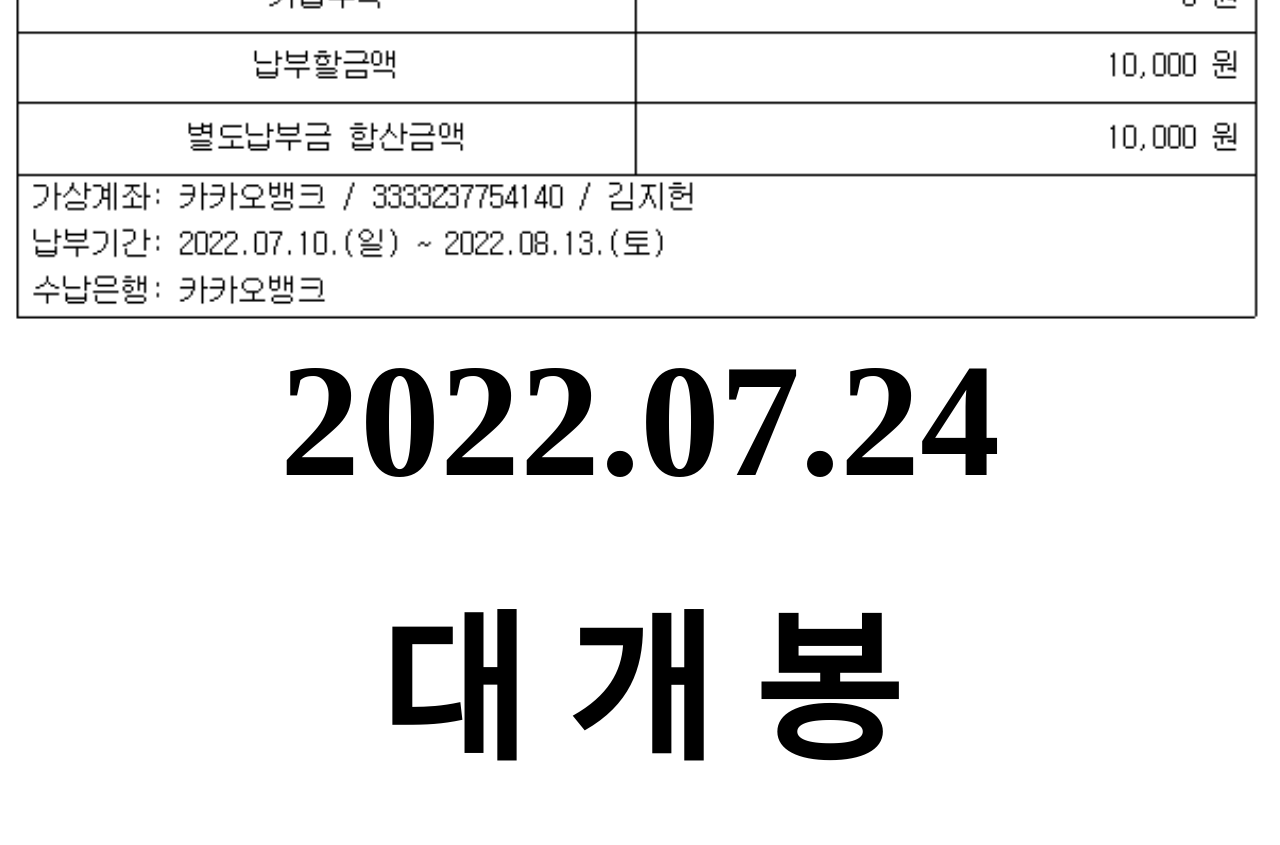
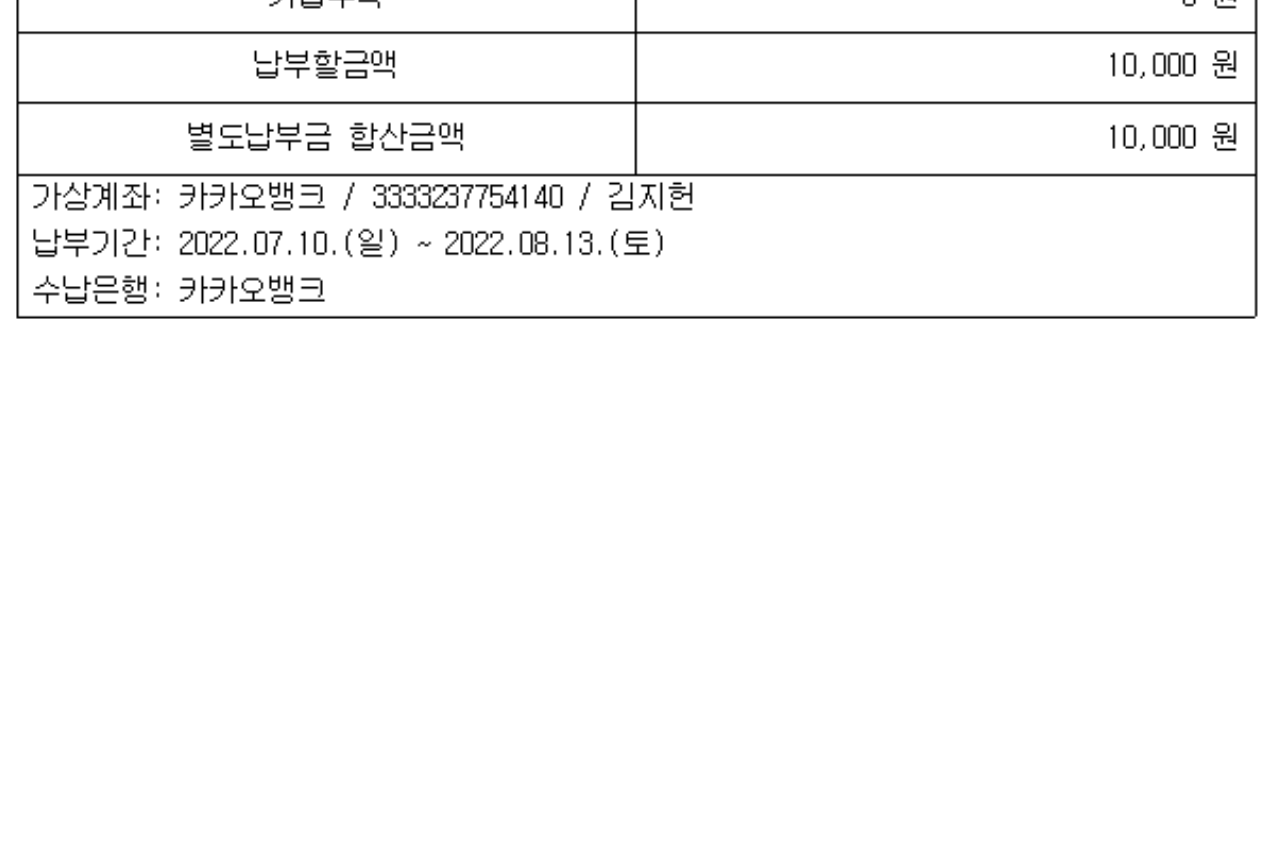
Before and after one commit to yeieun1213/daeyangsam, a plain HTML site: page index.html in a window 1280 px wide. Shown: the part 1147-1992 px from the top of the page. After the commit the page ends 1484 px from the top, so only its background shows below. Drawn offline with Linux system fonts and the light colour scheme.

Commit message:
Update index.html

```diff
--- a/index.html
+++ b/index.html
@@ -14,8 +14,6 @@
                   <div style="width: 100%; vertical-align: middle; padding: 0; margin: 0; text-align: center;">
                     <img style="width: 100%; height: 100%; object-fit: contain;" src="image/고지서.png" alt="" align="middle">
                   </div>
-                    <h2 class="u-align-left u-custom-font u-font-raleway u-text u-text-1" style="padding-bottom:3rem; margin:0; font-size: 10rem; text-align: center;">2022.07.24</h2>
-                    <h2 class="u-align-left u-custom-font u-font-raleway u-text u-text-1" style="padding-bottom:3rem; margin:0; font-size: 10rem; text-align: center;">대 개 봉</h2>
                 </div>
               </div>
             </div>
```
